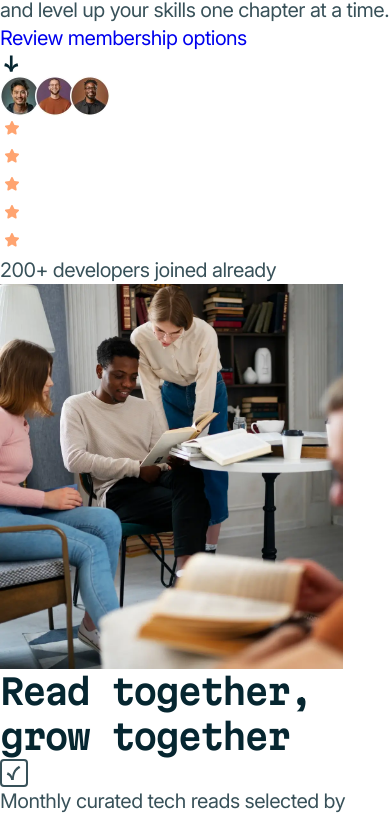
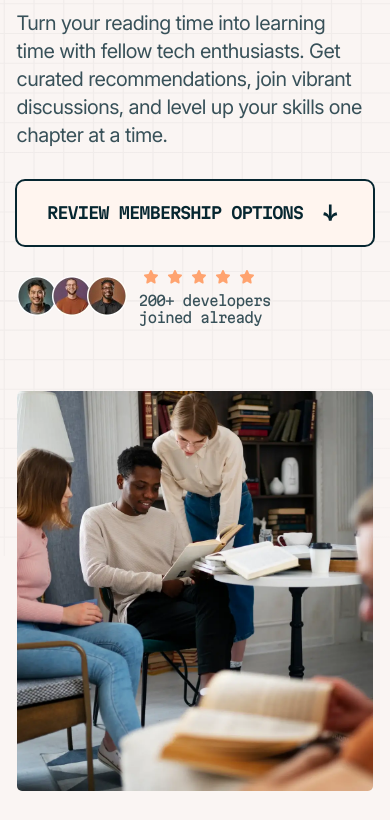
Before and after one commit to DocForLoop/tech-book-club-landing-page, a website built with Vite: page index.html in a window 390 px wide. Shown: the part 264-1084 px from the top of the page. Built offline with nearby package versions, Linux system fonts and the light colour scheme.

Commit message:
Add mobile header style

```diff
--- a/index.html
+++ b/index.html
@@ -21,42 +21,46 @@
     <script type="module" src="src/main.js" defer></script>
   </head>
   <body>
-    <div>
-      <header>
-        <a href="#"><img src="/src/assets/images/logo.svg" alt="Home of Tech book club" width="190" height="36"></a>
+    <div class="body-wrapper">
+      <header class="header">
+        <a href="#">
+          <img class="header__logo" src="/src/assets/images/logo.svg"
+          alt="Home of Tech book club" width="190" height="36">
+        </a>
 
-        <section aria-labelledby="header-title">
-          <div>
-            <div>
-              <h1 id="header-title">Join the ultimate tech book club</h1>
-              <p>Turn your reading time into learning time with fellow tech enthusiasts.
+        <section class="header__wrapper" aria-labelledby="header-title">
+          <div class="header__content">
+            <div class="header__text">
+              <h1 class="header__title" id="header-title">Join the ultimate tech book club</h1>
+              <p class="header__desc">Turn your reading time into learning time with fellow tech enthusiasts.
                 Get curated recommendations, join vibrant discussions, and level up your
                 skills one chapter at a time.
               </p>
             </div>
 
-            <div>
-              <a href="#">Review membership options <img src="/src/assets/images/icon-arrow-down.svg"
+            <div class="header__cta-wrapper">
+              <a class="header__btn" href="#">Review membership options
+                <img class="header__btn-icon" src="/src/assets/images/icon-arrow-down.svg"
                 alt="" width="24" height="24">
               </a>
-              <div>
-                <img src="/src/assets/images/image-avatars.webp"
+              <div class="members">
+                <img class="members__avatar" src="/src/assets/images/image-avatars.webp"
                     alt="" width="110" height="40">
-                <div>
-                  <ul role="presentation">
-                    <li><img src="/src/assets/images/icon-star.svg" alt="" width="24" height="24"></li>
-                    <li><img src="/src/assets/images/icon-star.svg" alt="" width="24" height="24"></li>
-                    <li><img src="/src/assets/images/icon-star.svg" alt="" width="24" height="24"></li>
-                    <li><img src="/src/assets/images/icon-star.svg" alt="" width="24" height="24"></li>
-                    <li><img src="/src/assets/images/icon-star.svg" alt="" width="24" height="24"></li>
+                <div class="members__content">
+                  <ul class="members__star-list" role="presentation">
+                    <li><img class="members__star-icon" src="/src/assets/images/icon-star.svg" alt="" width="24" height="24"></li>
+                    <li><img class="members__star-icon" src="/src/assets/images/icon-star.svg" alt="" width="24" height="24"></li>
+                    <li><img class="members__star-icon" src="/src/assets/images/icon-star.svg" alt="" width="24" height="24"></li>
+                    <li><img class="members__star-icon" src="/src/assets/images/icon-star.svg" alt="" width="24" height="24"></li>
+                    <li><img class="members__star-icon" src="/src/assets/images/icon-star.svg" alt="" width="24" height="24"></li>
                   </ul>
-                  <p>200+ developers joined already</p>
+                  <p class="members__desc">200+ developers joined already</p>
                 </div>
               </div>
             </div>
           </div>
 
-          <img src="/src/assets/images/image-hero-desktop.webp"
+          <img class="header__hero-img" src="/src/assets/images/image-hero-desktop.webp"
               alt="" width="343" height="385" loading="lazy" decoding="async">
         </section>
       </header>
@@ -230,18 +234,18 @@
           <a href="#">Review membership options <img src="/src/assets/images/icon-arrow-up.svg"
             alt="" width="24" height="24">
           </a>
-          <div>
-            <img src="/src/assets/images/image-avatars.webp"
+          <div class="members">
+            <img class="members__avatar" src="/src/assets/images/image-avatars.webp"
                 alt="" width="110" height="40" loading="lazy" decoding="async">
-            <div>
-              <ul role="presentation">
-                <li><img src="/src/assets/images/icon-star.svg" alt="" width="24" height="24" loading="lazy" decoding="async"></li>
-                <li><img src="/src/assets/images/icon-star.svg" alt="" width="24" height="24" loading="lazy" decoding="async"></li>
-                <li><img src="/src/assets/images/icon-star.svg" alt="" width="24" height="24" loading="lazy" decoding="async"></li>
-                <li><img src="/src/assets/images/icon-star.svg" alt="" width="24" height="24" loading="lazy" decoding="async"></li>
-                <li><img src="/src/assets/images/icon-star.svg" alt="" width="24" height="24" loading="lazy" decoding="async"></li>
+            <div class="members__content">
+              <ul class="members__star-list" role="presentation">
+                <li><img class="members__star-icon" src="/src/assets/images/icon-star.svg" alt="" width="24" height="24" loading="lazy" decoding="async"></li>
+                <li><img class="members__star-icon" src="/src/assets/images/icon-star.svg" alt="" width="24" height="24" loading="lazy" decoding="async"></li>
+                <li><img class="members__star-icon" src="/src/assets/images/icon-star.svg" alt="" width="24" height="24" loading="lazy" decoding="async"></li>
+                <li><img class="members__star-icon" src="/src/assets/images/icon-star.svg" alt="" width="24" height="24" loading="lazy" decoding="async"></li>
+                <li><img class="members__star-icon" src="/src/assets/images/icon-star.svg" alt="" width="24" height="24" loading="lazy" decoding="async"></li>
               </ul>
-              <p>200+ developers joined already</p>
+              <p class="members__desc">200+ developers joined already</p>
             </div>
           </div>
         </section>
--- a/src/scss/components/header/_header-layout.scss
+++ b/src/scss/components/header/_header-layout.scss
@@ -1 +1,64 @@
 @use '@scss/global/functions' as *;
+
+body {
+    display: grid;
+    place-items: center;
+}
+
+.body-wrapper {
+    display: flex;
+    flex-direction: column;
+    row-gap: fluid(64, 80, 375, 768);
+}
+
+.header {
+    display: flex;
+    flex-direction: column;
+    row-gap: fluid(48, 64, 375, 768);
+
+    &__wrapper {
+        display: flex;
+        flex-direction: column;
+        row-gap: 64px;
+    }
+
+    &__content {
+        display: flex;
+        flex-direction: column;
+        row-gap: 32px;
+    }
+
+    &__text {
+        display: flex;
+        flex-direction: column;
+        row-gap: 24px;
+    }
+
+    &__cta-wrapper {
+        display: flex;
+        flex-direction: column;
+        row-gap: 20px;
+    }
+
+    &__btn {
+        display: flex;
+        align-items: center;
+        justify-content: center;
+        column-gap: 16px;
+    }
+}
+
+.members {
+    display: flex;
+    align-items: center;
+    column-gap: 12px;
+
+    &__content {
+        display: flex;
+        flex-direction: column;
+        row-gap: 4px;
+    }
+    &__star-list {
+        display: flex;
+    }
+}
--- a/src/scss/components/header/_header.scss
+++ b/src/scss/components/header/_header.scss
@@ -1,2 +1,74 @@
 @use '@scss/global/functions' as *;
 @use '@scss/global/mixins' as m;
+
+body {
+    min-block-size: 100vh;
+}
+
+.body-wrapper {
+    inline-size: 100%;
+    max-inline-size: rem(2150);
+}
+
+.header {
+    padding-inline: fluid(16, 32, 375, 768);
+    padding-block-start: fluid(24, 32, 375, 768);
+    padding-block-end: 80px;
+    background-color: var(--clr-light-secondary);
+    background-image: url(../assets/images/pattern-light-bg.svg);
+    background-repeat: no-repeat;
+    background-position: top;
+
+    &__logo {
+        inline-size: rem(190);
+        block-size: rem(36);
+    }
+
+    &__title {
+        max-inline-size: 16ch;
+    }
+
+    &__desc {
+        padding-inline-end: 9px;
+        max-inline-size: 55ch;
+    }
+
+    &__btn {
+        @include m.button-primary;
+    }
+
+    &__btn-icon {
+        inline-size: rem(24);
+        block-size: rem(24);
+    }
+
+    &__hero-img {
+        inline-size: 100%;
+        block-size: 100%;
+        aspect-ratio: 343 / 385;
+        max-inline-size: rem(850);
+        border-radius: rem(5);
+    }
+}
+
+.members {
+
+    &__avatar {
+        inline-size: rem(110);
+        block-size: rem(40);
+    }
+
+    &__star-icon {
+        inline-size: rem(24);
+        block-size: rem(24);
+    }
+
+    &__desc {
+        font-family: var(--ff-primary);
+        font-size: var(--fs-caption);
+        line-height: var(--lh-2);
+        letter-spacing: var(--ls-secondary);
+        color: var(--clr-dark-secondary);
+    }
+
+}
--- a/src/scss/global/_base.scss
+++ b/src/scss/global/_base.scss
@@ -66,3 +66,7 @@
 a, a:visited, a:active {
     text-decoration: none;
 }
+
+ul {
+    list-style-type: none;
+}
--- a/src/scss/global/_colors.scss
+++ b/src/scss/global/_colors.scss
@@ -1,10 +1,10 @@
 :root {
-    --clr-dark-primary: hsl(194, 77.8%, 10.6%);
-    --clr-dark-secondary: hsl(194, 22.8%, 28.4%);
+    --clr-dark-primary: hsl(194.3, 77.8%, 10.6%);
+    --clr-dark-secondary: hsl(194.5, 22.8%, 28.4%);
     --clr-light-primary: hsl(0, 0%, 100%);
-    --clr-light-secondary: hsl(17, 41.2%, 96.7%);
-    --clr-light-tertiary: hsl(17, 12.3%, 88.8%);
-    --clr-btn-primary: hsl(22, 100%, 96.9%);
+    --clr-light-secondary: hsl(17.1, 41.2%, 96.7%);
+    --clr-light-tertiary: hsl(17.1, 12.3%, 88.8%);
+    --clr-btn-primary: hsl(22.5, 100%, 96.9%);
     --clr-grad-text: linear-gradient(107deg, #FF9A60 -21.37%, #062630 61.84%);
     --clr-grad-btn-primary: linear-gradient(90deg, #FFE2D1 0%, #FFF5EF 100%);
     --clr-grad-btn-secondary: linear-gradient(90deg, var(--clr-dark-secondary) 0%, var(--clr-dark-primary) 100%);
--- a/src/scss/global/_mixins.scss
+++ b/src/scss/global/_mixins.scss
@@ -1,17 +1,38 @@
 @use './functions' as *;
 
-@mixin button-primary {
+@mixin button-primary($color: var(--clr-dark-primary), $bg-color: var(--clr-btn-primary), $grad-color: var(--clr-grad-btn-primary)) {
+    font-family: var(--ff-primary);
+    font-size: var(--fs-button);
+    font-weight: var(--fw-heading-secondary);
+    line-height: var(--lh-3);
+    letter-spacing: var(--ls-secondary);
     text-transform: uppercase;
-    padding-inline: 20px;
-    padding-block: 24px;
+    outline: 2px solid $color;
+    color: $color;
+    background: $bg-color;
+    padding-inline: 23px;
+    padding-block: 20px;
     border-radius: rem(8);
+    max-inline-size: rem(380);
+    position: relative;
+    overflow: clip;
+
+    &::before {
+        content: "";
+        position: absolute;
+        inset: 0;
+        background: $grad-color;
+        opacity: 0;
+        transition: opacity 0.3s ease;
+        mix-blend-mode: multiply;
+    }
+
+    &:hover::before,
+    &:focus-visible::before {
+        opacity: 1;
+    }
+
+    &:focus-visible {
+        outline: 6px double $color;
+    }
 }
-
-@mixin button-secondary {
-    text-transform: uppercase;
-    color: var(--clr-dark-primary);
-    border: 2px solid var(--clr-dark-primary);
-    background-image: linear-gradient(90deg, var(--clr-btn-primary) 0%, var(--clr-btn-primary) 100%);
-    padding-inline: 20px;
-    border-radius: rem(8);
-}
```
